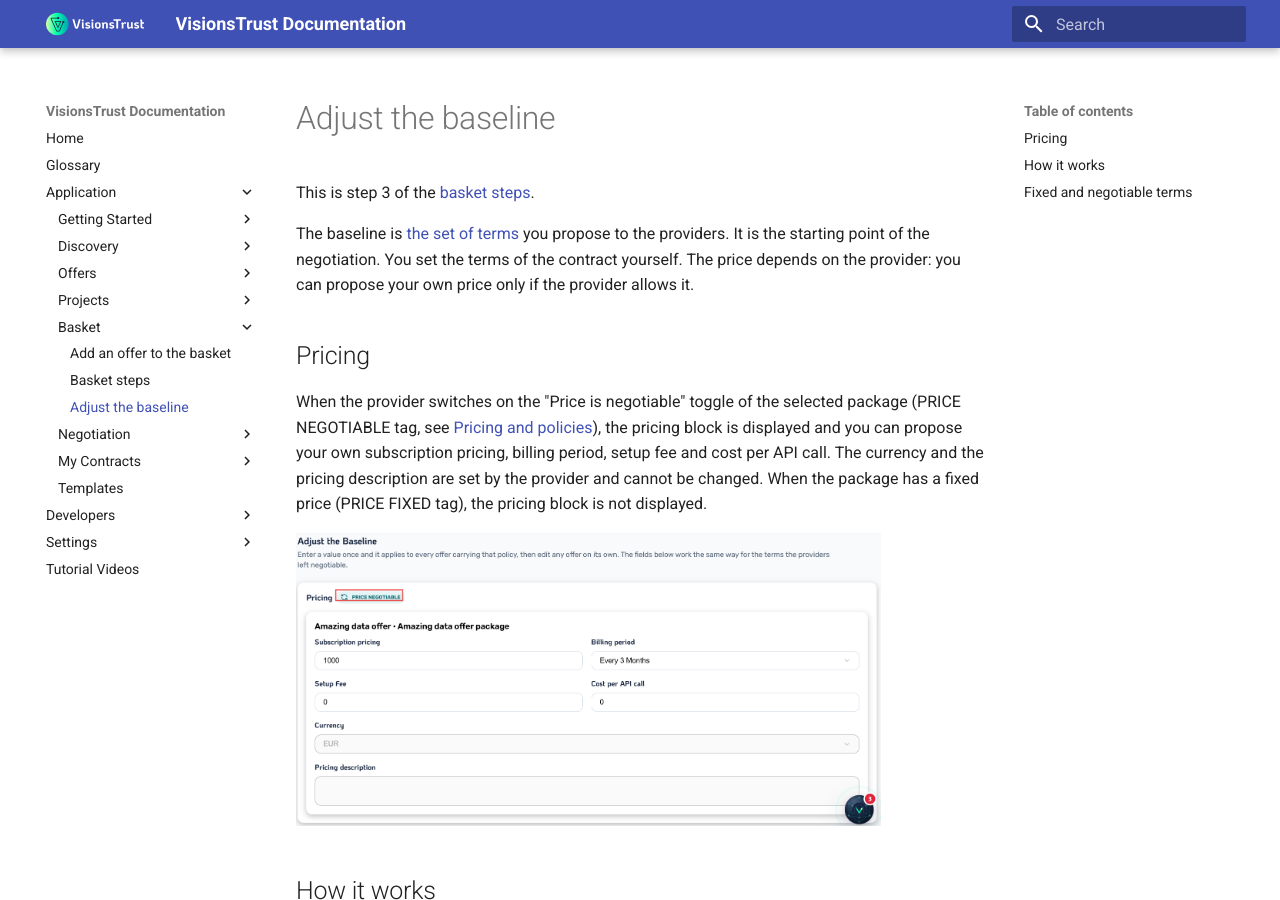
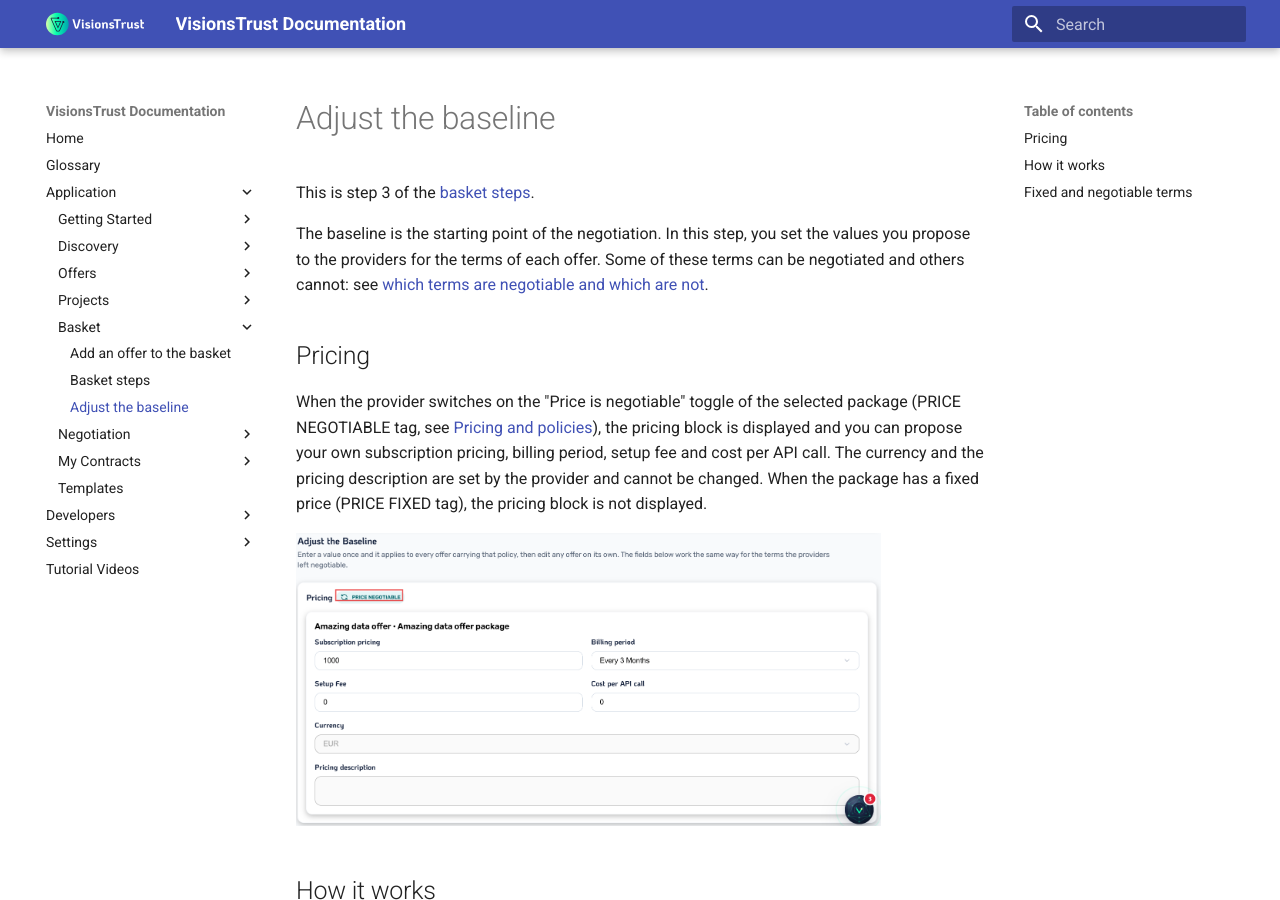
Before and after one commit to VisionsOfficial/visionstrust-docs, an MkDocs documentation site: the page built from docs/application/basket/adjusting-the-baseline.md, in a window 1280 px wide and 900 px high. Built offline with MkDocs 1.6.1 and Material for MkDocs 9.7.7, drawn with Linux system fonts in a browser that asks for light colours.

Commit message:
docs: rewrite the introduction of Adjust the baseline

```diff
--- a/docs/application/basket/adjusting-the-baseline.md
+++ b/docs/application/basket/adjusting-the-baseline.md
@@ -2,7 +2,7 @@
 
 This is step 3 of the [basket steps](./basket-steps.md).
 
-The baseline is [the set of terms](#fixed-and-negotiable-terms) you propose to the providers. It is the starting point of the negotiation. You set the terms of the contract yourself. The price depends on the provider: you can propose your own price only if the provider allows it.
+The baseline is the starting point of the negotiation. In this step, you set the values you propose to the providers for the terms of each offer. Some of these terms can be negotiated and others cannot: see [which terms are negotiable and which are not](#fixed-and-negotiable-terms).
 ## Pricing
 
 When the provider switches on the "Price is negotiable" toggle of the selected package (PRICE NEGOTIABLE tag, see [Pricing and policies](../registering-resources/offer-settings.md#pricing-and-policies)), the pricing block is displayed and you can propose your own subscription pricing, billing period, setup fee and cost per API call. The currency and the pricing description are set by the provider and cannot be changed. When the package has a fixed price (PRICE FIXED tag), the pricing block is not displayed.
```
